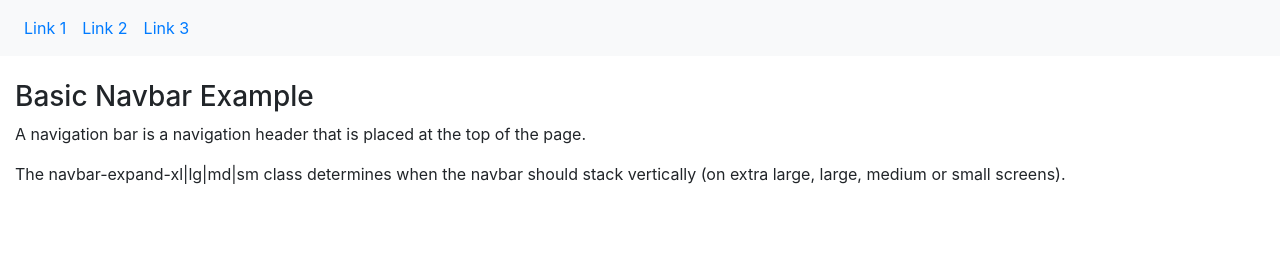
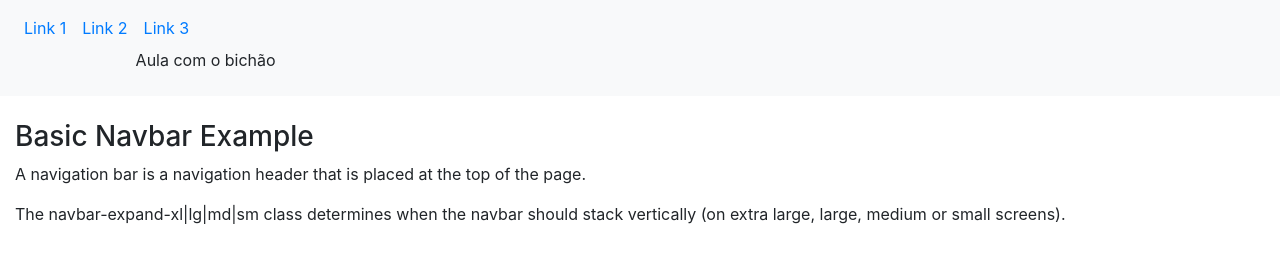
Before and after one commit to general132/sitebom, a plain HTML site: page index.html in a window 1280 px wide. Drawn offline with nearby package versions, Linux system fonts and the light colour scheme.

Commit message:
Update index.html

```diff
--- a/index.html
+++ b/index.html
@@ -21,6 +21,7 @@
     </li>
     <li class="nav-item">
       <a class="nav-link" href="#">Link 3</a>
+      <p>Aula com o bichão</p>
     </li>
   </ul>
 </nav>
```
